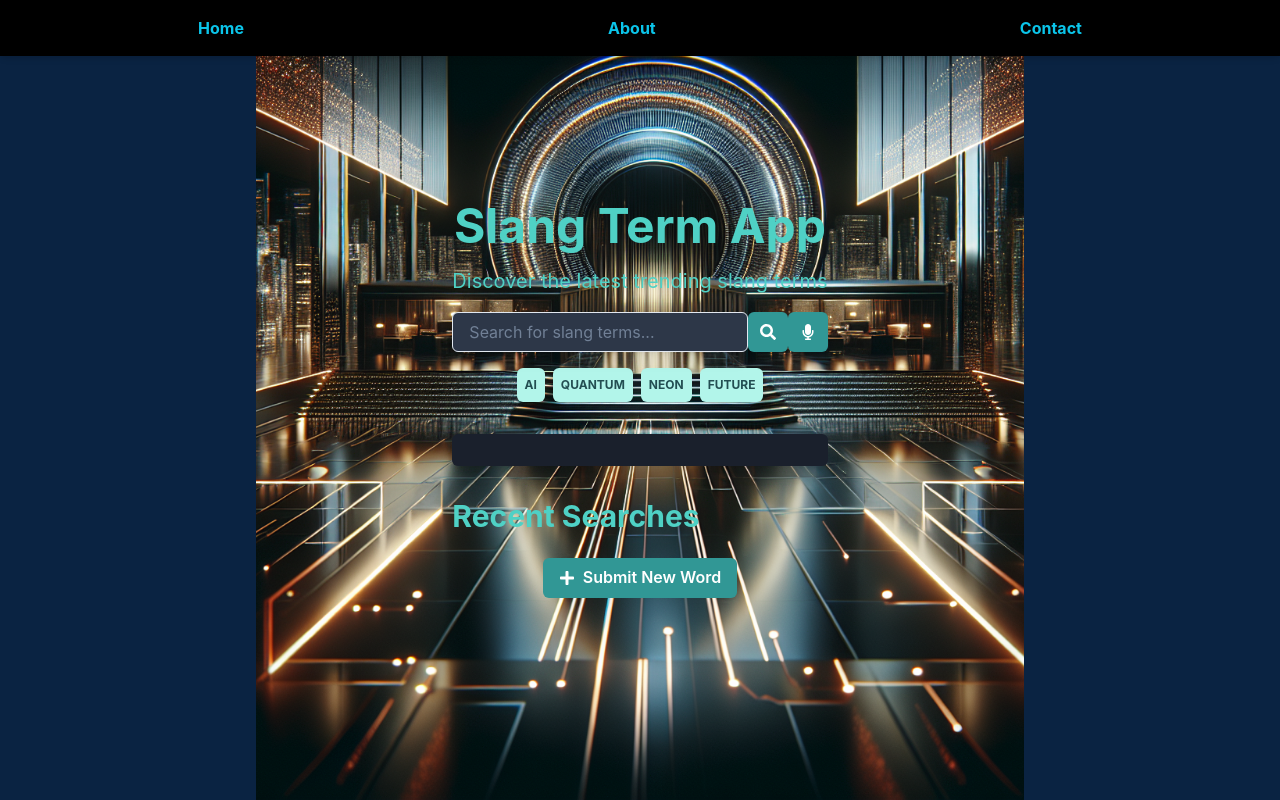
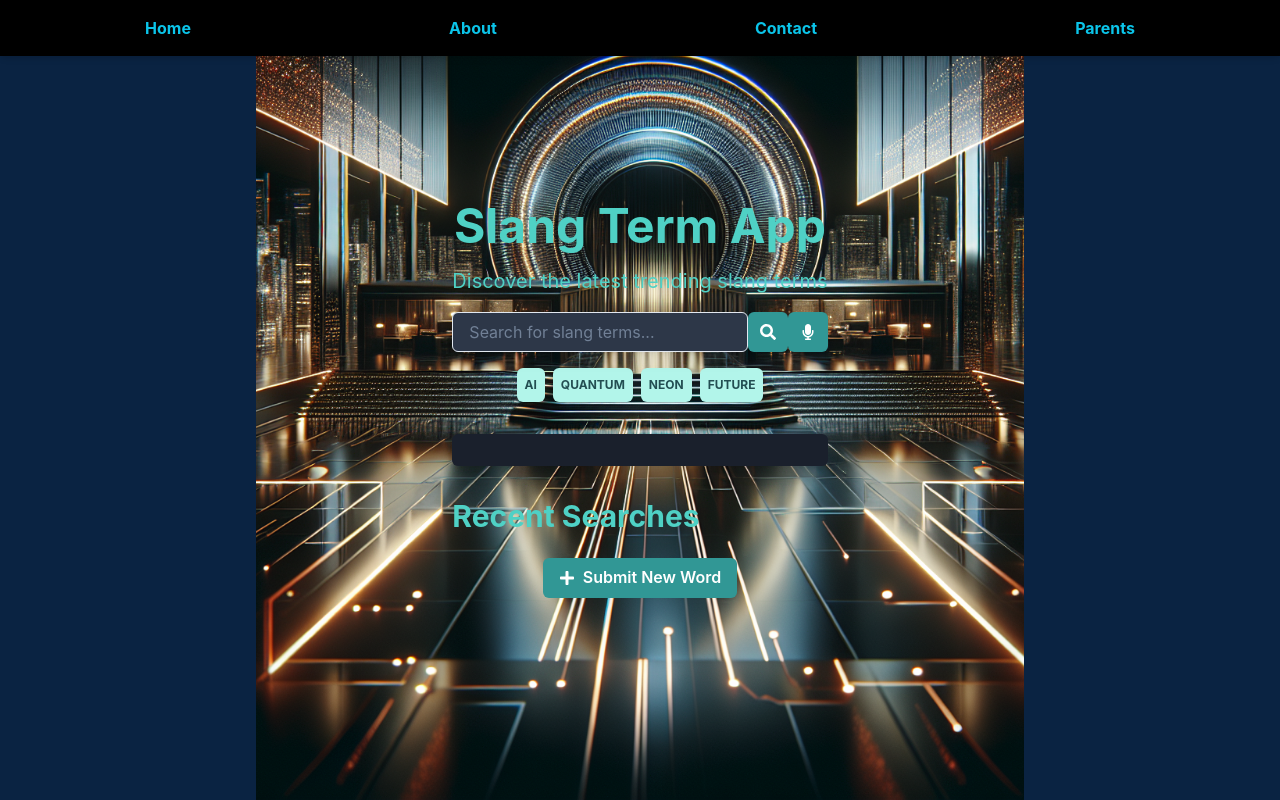
Before and after one commit to GPT-Engineer-App/slang-connect, a React (Vite) app: page / in a window 1280 px wide. Built offline with nearby package versions, Linux system fonts and the light colour scheme.

Commit message:
Added link to https://slang.net/terms/parents in the Navbar.

```diff
--- a/src/components/Navbar.jsx
+++ b/src/components/Navbar.jsx
@@ -1,4 +1,4 @@
-import { Box, Flex, Link } from "@chakra-ui/react";
+import { Box, Flex, Link, Link as ChakraLink } from "@chakra-ui/react";
 import { NavLink } from "react-router-dom";
 import { motion } from "framer-motion";
 
@@ -9,6 +9,7 @@ const Navbar = () => {
         <Link as={NavLink} to="/" color="cyan.400" fontWeight="bold" whileHover={{ scale: 1.1 }}>Home</Link>
         <Link as={NavLink} to="/about" color="cyan.400" fontWeight="bold" whileHover={{ scale: 1.1 }}>About</Link>
         <Link as={NavLink} to="/contact" color="cyan.400" fontWeight="bold" whileHover={{ scale: 1.1 }}>Contact</Link>
+        <ChakraLink as={NavLink} to="https://slang.net/terms/parents" color="cyan.400" fontWeight="bold" whileHover={{ scale: 1.1 }} isExternal>Parents</ChakraLink>
       </Flex>
     </Box>
   );
```
